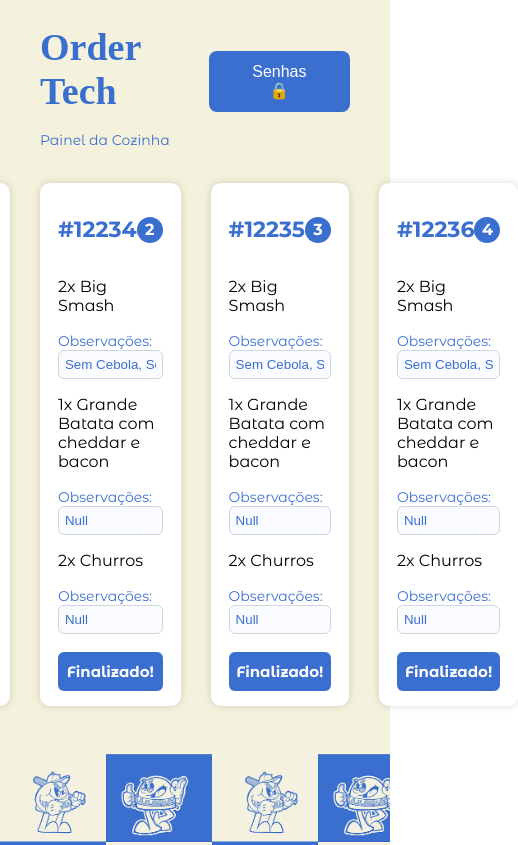
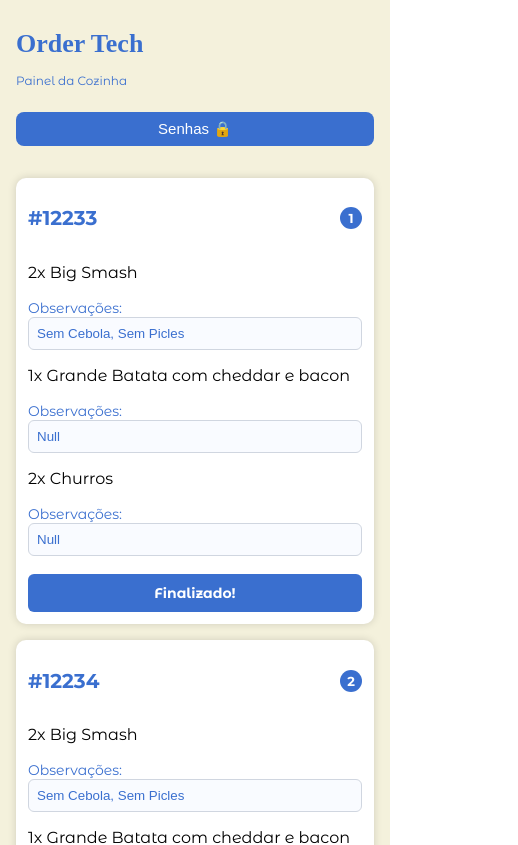
Before and after one commit to Nathsanfer/order-tech-front, a Next.js app: page /painel in a window 390 px wide. Shown: the top 845 px of the page, 518 px wide, since content can reach past the window. Built offline with nearby package versions, Linux system fonts and the light colour scheme; a web font is replaced by a local one.

Commit message:
feat: responsividades do painel e senhas feitas

```diff
--- a/src/app/(rotas)/painel/painel.module.css
+++ b/src/app/(rotas)/painel/painel.module.css
@@ -144,3 +144,113 @@
   background-size: contain;
   background-repeat: repeat-x;
 }
+
+/* ------------------------- RESPONSIVIDADE ------------------------- */
+/* Breakpoints:
+   - Tablet: max-width 900px
+   - Mobile: max-width 600px
+   Ajustes: redução de paddings, fonte e layout das cards (row -> column no mobile)
+*/
+
+@media (max-width: 900px) {
+  .header {
+    padding: 0 24px;
+  }
+
+  .title {
+    font-size: 32px;
+  }
+
+  .subtitle {
+    font-size: 13px;
+    margin-top: -6px;
+  }
+
+  .senhasBtn {
+    padding: 10px 28px;
+    font-size: 15px;
+  }
+
+  .cardsWrapper {
+    gap: 20px;
+    flex-wrap: wrap;
+    justify-content: center;
+  }
+
+  .card {
+    width: 48%;
+  }
+
+  .icon {
+    width: 48px;
+    height: 48px;
+  }
+
+  .patternBottom {
+    height: 140px;
+  }
+}
+
+@media (max-width: 600px) {
+  .header {
+    padding: 12px 16px;
+    flex-direction: column;
+    align-items: flex-start;
+    gap: 12px;
+  }
+
+  .title {
+    font-size: 26px;
+  }
+
+  .subtitle {
+    font-size: 12px;
+    margin-top: -4px;
+  }
+
+  .senhasBtn {
+    padding: 8px 18px;
+    align-self: stretch;
+  }
+
+  .cardsWrapper {
+    flex-direction: column;
+    gap: 16px;
+    align-items: stretch;
+    padding: 0 16px;
+  }
+
+  .card {
+    width: 100%;
+    padding: 12px;
+  }
+
+  .cardHeader h2 {
+    font-size: 20px;
+  }
+
+  .badge {
+    width: 22px;
+    height: 22px;
+    font-size: 13px;
+  }
+
+  .icon {
+    width: 44px;
+    height: 44px;
+  }
+
+  .patternBottom {
+    height: 120px;
+    background-size: cover;
+  }
+
+  .finalizadoBtn {
+    padding: 10px;
+    font-size: 14px;
+  }
+
+  .input {
+    padding: 8px;
+  }
+}
--- a/src/app/(rotas)/senhas/page.jsx
+++ b/src/app/(rotas)/senhas/page.jsx
@@ -17,7 +17,9 @@ export default function Page() {
           <button className={styles.box}>#12236</button>
         </div>
 
-        <div className={styles.centerImage}></div>
+        <div className={styles.centerImage}>
+          <img src="/images/albertopng.png" alt="Alberto mascote" />
+        </div>
 
         <div className={styles.column}>
           <h2>Finalizado</h2>
```
Also changed, not shown: src/app/(rotas)/senhas/senhas.module.css (+82 -5 lines).
